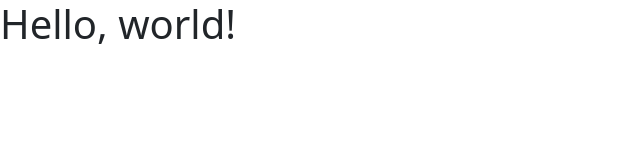
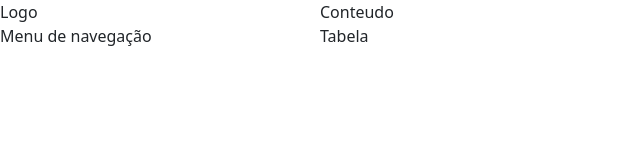
Before and after one commit to AdaoJorge/ProjetoIdWall, a plain HTML site: page idWall.html in a window 1280 px wide. Shown: the whole page, without its empty margins (0-640 px from the left). Drawn offline with nearby package versions, Linux system fonts and the light colour scheme.

Commit message:
Criação de arquivo css e estilização do html

```diff
--- a/idWall.html
+++ b/idWall.html
@@ -8,20 +8,33 @@
     <!-- Bootstrap CSS -->
     <link href="https://cdn.jsdelivr.net/npm/bootstrap@5.1.3/dist/css/bootstrap.min.css" rel="stylesheet" integrity="sha384-1BmE4kWBq78iYhFldvKuhfTAU6auU8tT94WrHftjDbrCEXSU1oBoqyl2QvZ6jIW3" crossorigin="anonymous">
 
+    <!-- style css -->
+    <link rel="stylesheet" href="style.css">
+
     <title>Hello, world!</title>
   </head>
   <body>
-    <h1>Hello, world!</h1>
-
-    <!-- Optional JavaScript; choose one of the two! -->
+    <div class="container-fluid teste">
+      <div class="row align-items-start">
+        <div class="col-3">
+          <div class="row">
+            Logo
+          </div>
+        <div class="row">Menu de navegação</div>
+        </div>
+        <div class="col-9">
+          <div class="row">
+            Conteudo
+          </div>
+          <div class="row tsteAzul">
+            Tabela
+          </div>
+        </div>
+      </div>
+    </div>
 
     <!-- Option 1: Bootstrap Bundle with Popper -->
     <script src="https://cdn.jsdelivr.net/npm/bootstrap@5.1.3/dist/js/bootstrap.bundle.min.js" integrity="sha384-ka7Sk0Gln4gmtz2MlQnikT1wXgYsOg+OMhuP+IlRH9sENBO0LRn5q+8nbTov4+1p" crossorigin="anonymous"></script>
 
-    <!-- Option 2: Separate Popper and Bootstrap JS -->
-    <!--
-    <script src="https://cdn.jsdelivr.net/npm/@popperjs/core@2.10.2/dist/umd/popper.min.js" integrity="sha384-7+zCNj/IqJ95wo16oMtfsKbZ9ccEh31eOz1HGyDuCQ6wgnyJNSYdrPa03rtR1zdB" crossorigin="anonymous"></script>
-    <script src="https://cdn.jsdelivr.net/npm/bootstrap@5.1.3/dist/js/bootstrap.min.js" integrity="sha384-QJHtvGhmr9XOIpI6YVutG+2QOK9T+ZnN4kzFN1RtK3zEFEIsxhlmWl5/YESvpZ13" crossorigin="anonymous"></script>
-    -->
   </body>
 </html>
--- /dev/null
+++ b/style.css
@@ -0,0 +1,8 @@
+.teste {
+    height: 100vh;
+}
+
+.testeAzul {
+    height: 100vh;
+    background-color: blue;
+}
```
